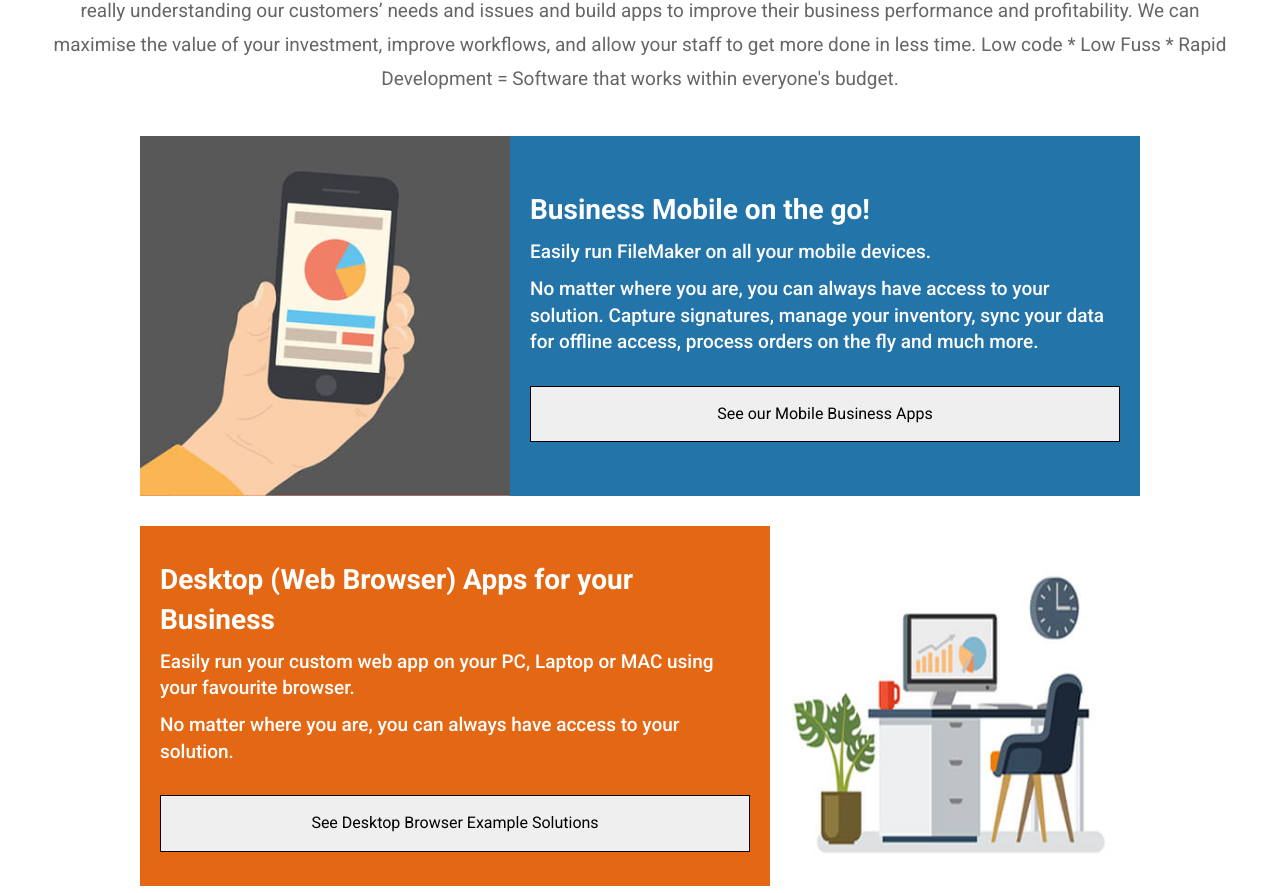
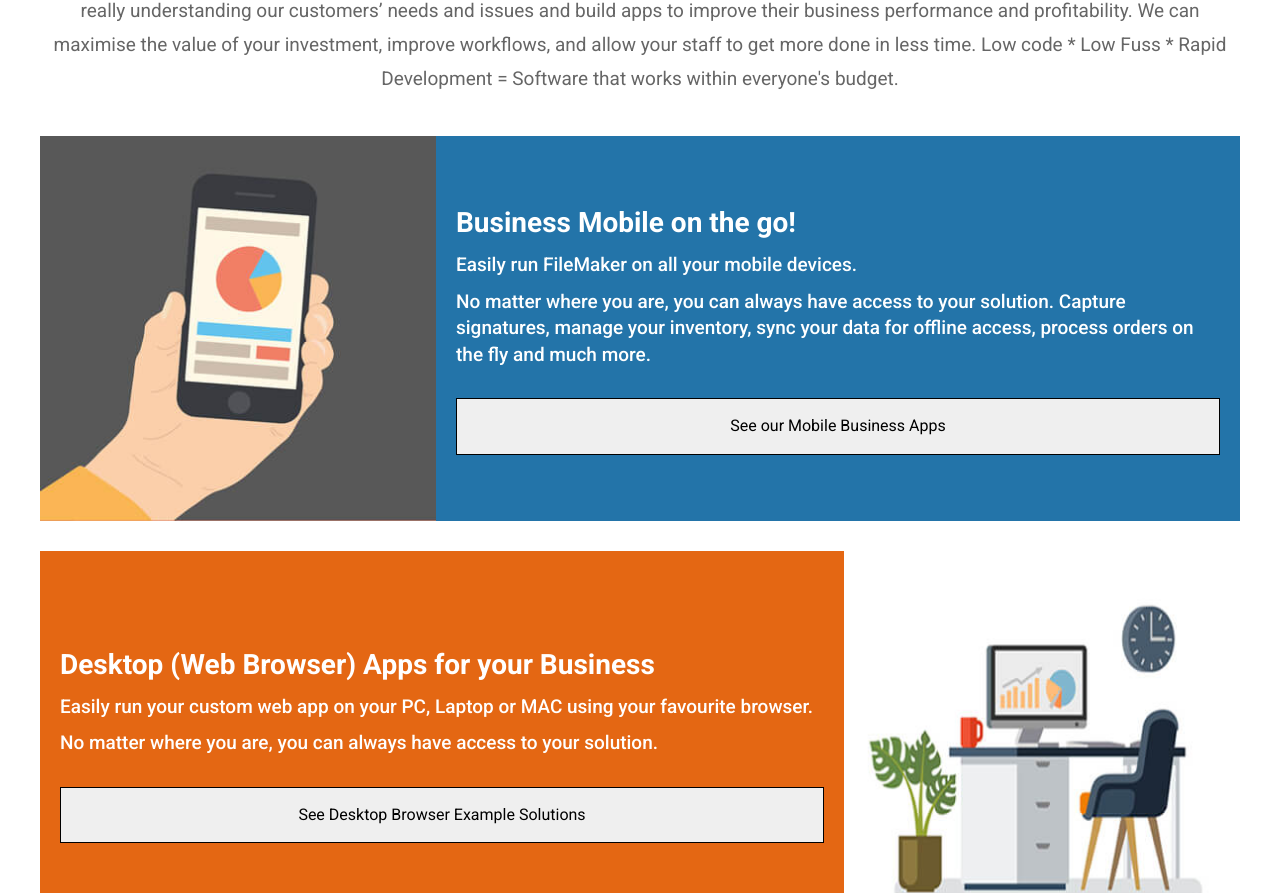
Before and after one commit to Yevhenii-20/reactapps-couk, a plain HTML site: page index.html in a window 1280 px wide. Shown: the part 793-1686 px from the top of the page. Drawn offline with nearby package versions, Linux system fonts and the light colour scheme.

Commit message:
Add files via upload

```diff
--- a/css/style.css
+++ b/css/style.css
@@ -25,7 +25,6 @@ a {
 
 .header-section, main, .footer-section {
     width: 100%;
-    max-width: 1920px;
     margin: 0 auto;
 }
 
@@ -170,19 +169,13 @@ a {
 
 /* DESCRIPTION SECTION */
 
-.description-container {
-    width: 100%;
-    max-width: 1000px;
-    margin: 0 auto;
-}
-
 .frame-img-block {
-    width: 37%;
+    width: 33%;
     font-size: 0;
 }
 
 .frame-text-block {
-    width: 63%;
+    width: 67%;
     padding: 20px;
     display: flex;
     justify-content: center;
@@ -352,7 +345,7 @@ a {
 }
 
 @media screen and (max-width:1200px) {
-    .main-container, .description-container {
+    .main-container {
         box-sizing: border-box;
         padding-left: 15px;
         padding-right: 15px;
--- a/index.html
+++ b/index.html
@@ -55,6 +55,9 @@
                 <a href="https://www.facebook.com/ReactSoftwareApps" target="_blank" class="header-social">
                     <img src="./site_assets/images/social_facebook.fw.png" alt="Visit React Apps on Facebook" title="Visit React APPS on Facebook">
                 </a>
+                <a href="#" target="_blank" class="header-social">
+                    <img src="./site_assets/images/social_twitter.fw.png" alt="Visit React Apps on Twitter" title="Visit React APPS on Twitter">
+                </a>
             </div>
         </div>
         <div class="header-nav-block">
@@ -100,7 +103,7 @@
         </section>
 
         <section class="section-description">
-            <div class="description-container">
+            <div class="main-container">
                 <div class="frame-block business-mobile-frame">
                     <div class="frame-img-block">
                         <img src="./site_assets/images/MobileTopHand.jpg" class="frame-img" alt="">
```
